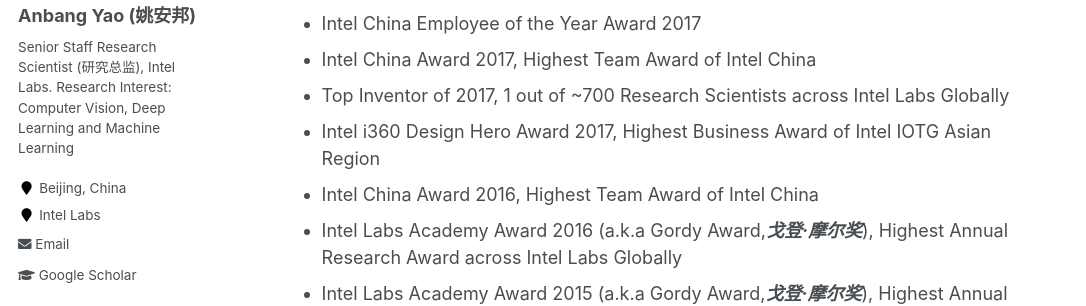
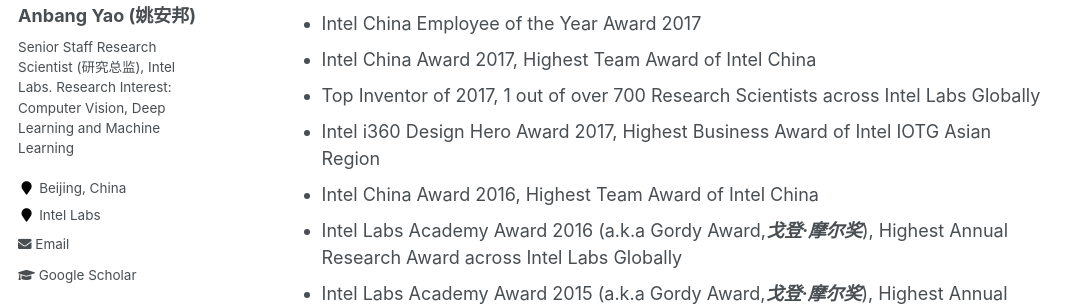
Before and after one commit to YaoAnbang/YaoAnbang.github.io, a Jekyll site: the page built from _pages/about.md, in a window 1280 px wide and 900 px high, scrolled down 1794 px. Shown: the part 175-481 px from the top of the window, without its empty margins (0-1086 px from the left). Built offline with Jekyll 4.4.1, drawn with Linux system fonts in a browser that asks for light colours.

Commit message:
Update about.md

```diff
--- a/_pages/about.md
+++ b/_pages/about.md
@@ -44,7 +44,7 @@
 + Intel Global Inventor 2018, 1 out of ~10000 Employees of Intel China
 + Intel China Employee of the Year Award 2017
 + Intel China Award 2017, Highest Team Award of Intel China
-+ Top Inventor of 2017, 1 out of ~700 Research Scientists across Intel Labs Globally
++ Top Inventor of 2017, 1 out of over 700 Research Scientists across Intel Labs Globally
 + Intel i360 Design Hero Award 2017, Highest Business Award of Intel IOTG Asian Region
 + Intel China Award 2016, Highest Team Award of Intel China
 + Intel Labs Academy Award 2016 (a.k.a Gordy Award,***戈登·摩尔奖***), Highest Annual Research Award across Intel Labs Globally
```
